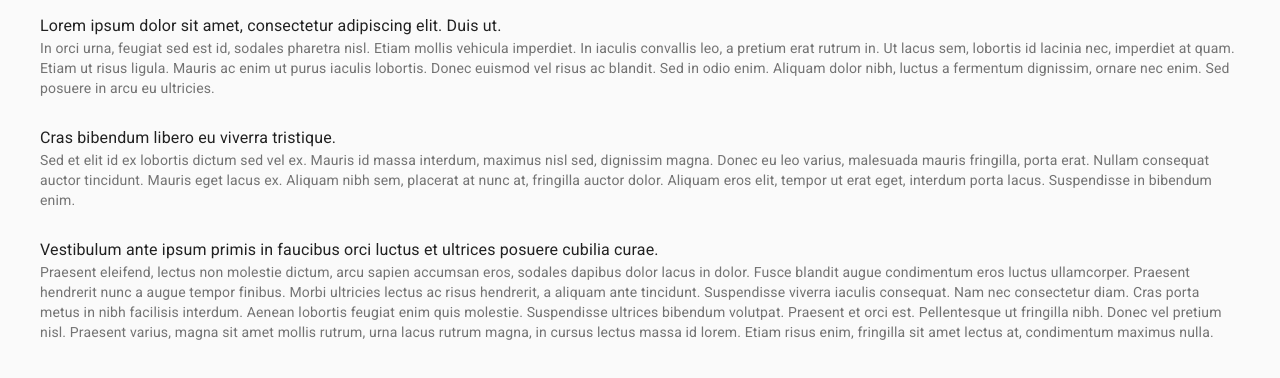
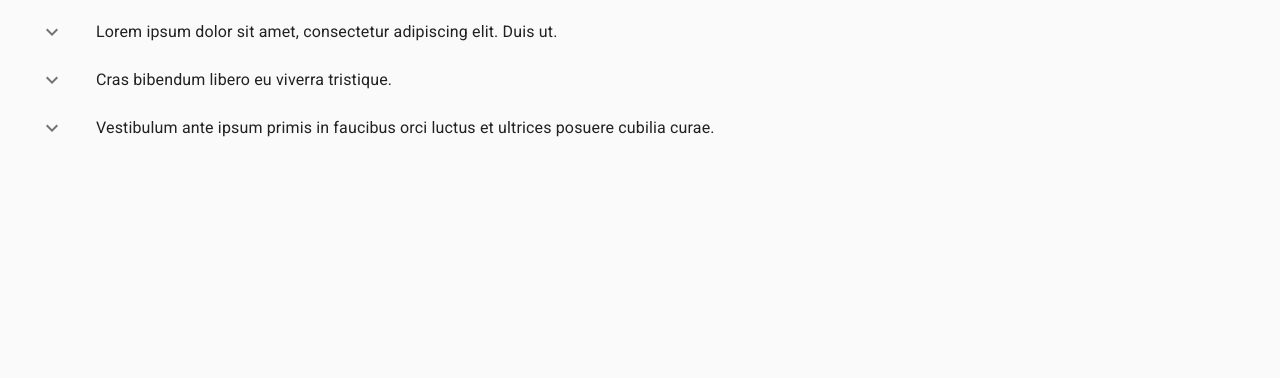
Before and after one commit to cs280fa21/quicknote-app, a React (Create React App) app: page / in a window 1280 px wide. Shown: the top 378 px of the page. Built offline with nearby package versions, Linux system fonts and the light colour scheme.

Commit message:
Step 9: Collapsible Note

```diff
--- a/src/App.js
+++ b/src/App.js
@@ -1,5 +1,5 @@
 import React, { Component } from "react";
-import { Container } from "@material-ui/core";
+import { Container, List } from "@material-ui/core";
 import Note from "./components/Note";
 
 class App extends Component {
@@ -32,9 +32,11 @@
     const { notes } = this.state;
     return (
       <Container>
-        {notes.map((note, index) => {
-          return <Note note={note} key={index} />;
-        })}
+        <List>
+          {notes.map((note, index) => {
+            return <Note note={note} key={index} />;
+          })}
+        </List>
       </Container>
     );
   }
--- a/src/components/Note.js
+++ b/src/components/Note.js
@@ -1,13 +1,39 @@
-import { ListItem, ListItemText } from "@material-ui/core";
+import React, { Component } from "react";
+import { Collapse, List, ListItem, ListItemText, ListItemIcon } from "@material-ui/core";
+import { ExpandLess, ExpandMore } from "@material-ui/icons";
 
-function Note(props) {
-  const { note } = props;
+class Note extends Component {
+  constructor(props) {
+    super(props);
+    this.state = {
+      open: false,
+    };
+  }
 
-  return (
-    <ListItem>
-      <ListItemText primary={note.title} secondary={note.text} />
-    </ListItem>
-  );
+  handleClick = () => {
+    this.setState({ open: !this.state.open });
+  };
+
+  render() {
+    const { note } = this.props;
+    const { open } = this.state;
+
+    return (
+      <>
+        <ListItem onClick={this.handleClick}>
+        <ListItemIcon>
+          { open ? <ExpandLess /> : <ExpandMore />}
+        </ListItemIcon>
+          <ListItemText primary={note.title} />
+        </ListItem>
+        <Collapse in={open} timeout="auto" unmountOnExit>
+          <List component="div" disablePadding>
+            <ListItemText secondary={note.text} />
+          </List>
+        </Collapse>
+      </>
+    );
+  }
 }
 
 export default Note;
```
